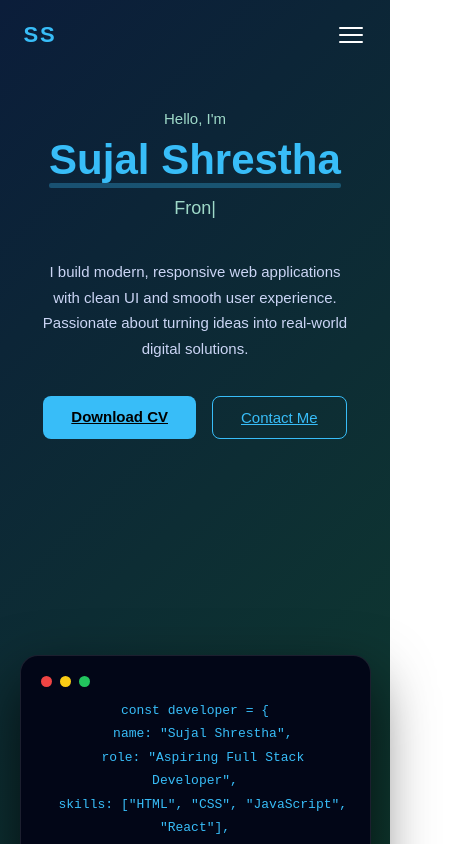
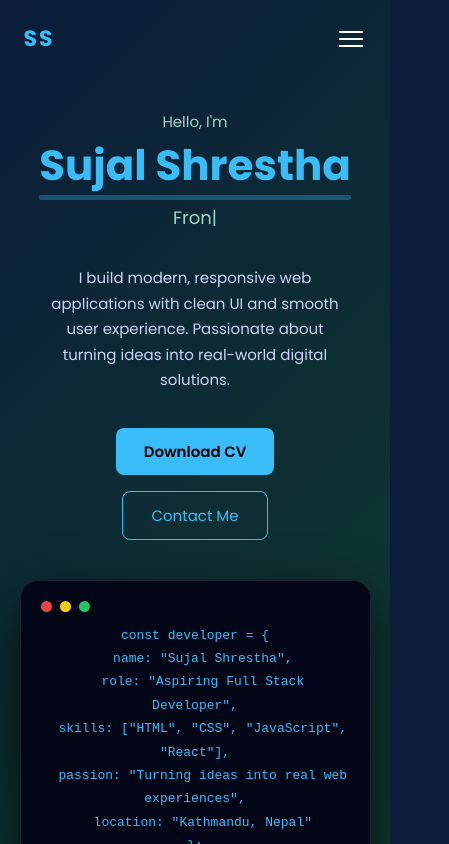
Before and after one commit to Sujal-Shrestha-SS/portfolio, a React (Vite) app in the folder my-portfolio/: page / in a window 390 px wide. Shown: the top 844 px of the page, 449 px wide, since content can reach past the window. Built offline with nearby package versions, Linux system fonts and the light colour scheme.

Commit message:
updating index css for media query

```diff
--- a/my-portfolio/src/index.css
+++ b/my-portfolio/src/index.css
@@ -1,4 +1,36 @@
-*{
+/* ─── Google Fonts ─────────────────────────────────────────────────────────── */
+@import url('https://fonts.googleapis.com/css2?family=Poppins:wght@300;400;500;600;700&display=swap');
+
+/* ─── Global Reset ─────────────────────────────────────────────────────────── */
+*, *::before, *::after {
+  box-sizing: border-box;
   margin: 0;
   padding: 0;
 }
+
+html {
+  scroll-behavior: smooth;
+}
+
+body {
+  font-family: 'Poppins', sans-serif;
+  background: #0b1d3a;
+  color: white;
+  overflow-x: hidden;
+  -webkit-font-smoothing: antialiased;
+  -moz-osx-font-smoothing: grayscale;
+}
+
+/* ─── Custom Scrollbar ─────────────────────────────────────────────────────── */
+::-webkit-scrollbar { width: 6px; }
+::-webkit-scrollbar-track { background: #0b1d3a; }
+::-webkit-scrollbar-thumb { background: #38bdf8; border-radius: 3px; }
+::-webkit-scrollbar-thumb:hover { background: #0ea5e9; }
+
+a { text-decoration: none; color: inherit; }
+img { max-width: 100%; display: block; }
+
+::selection {
+  background: rgba(56, 189, 248, 0.3);
+  color: white;
+}
```
